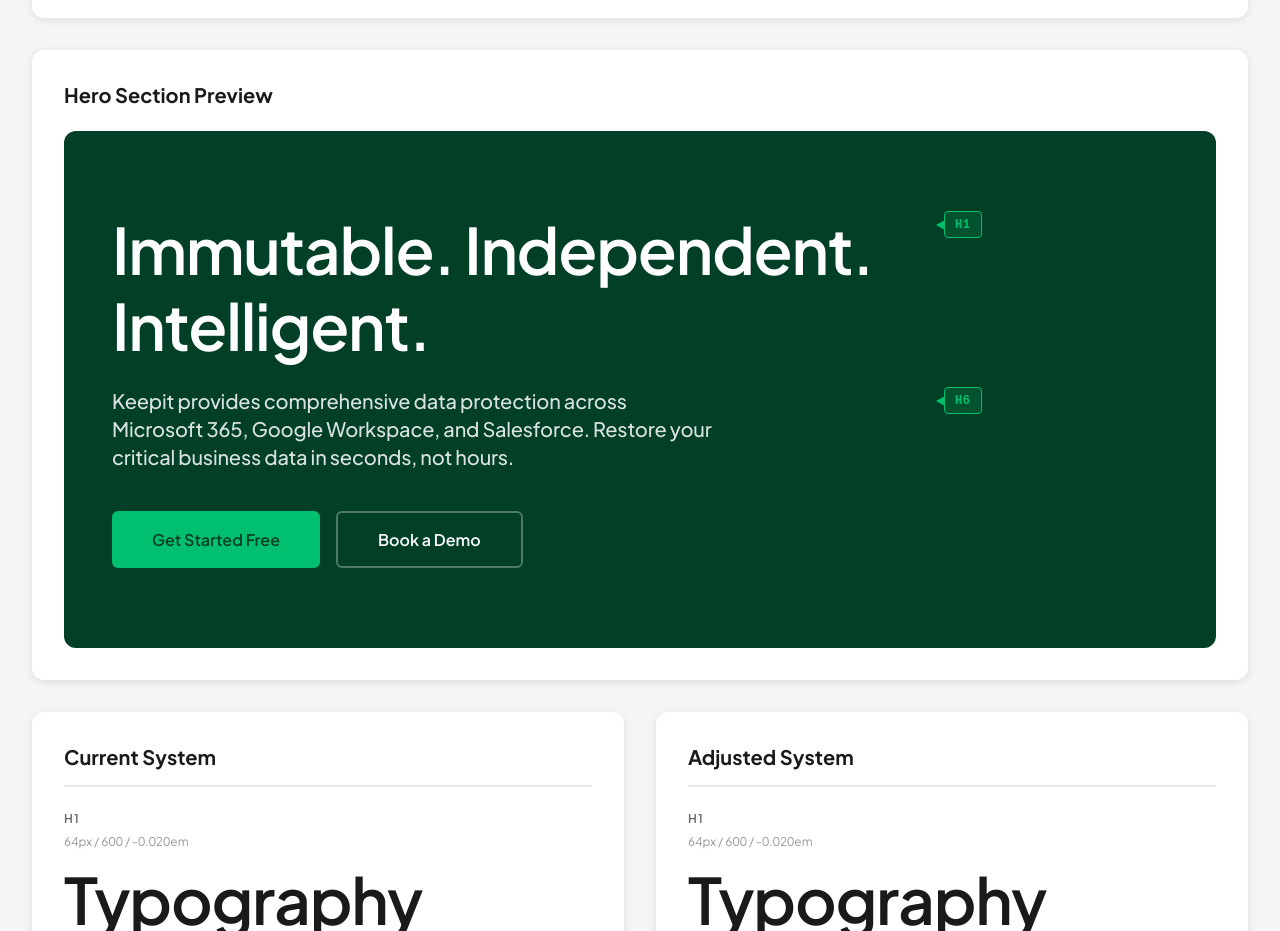
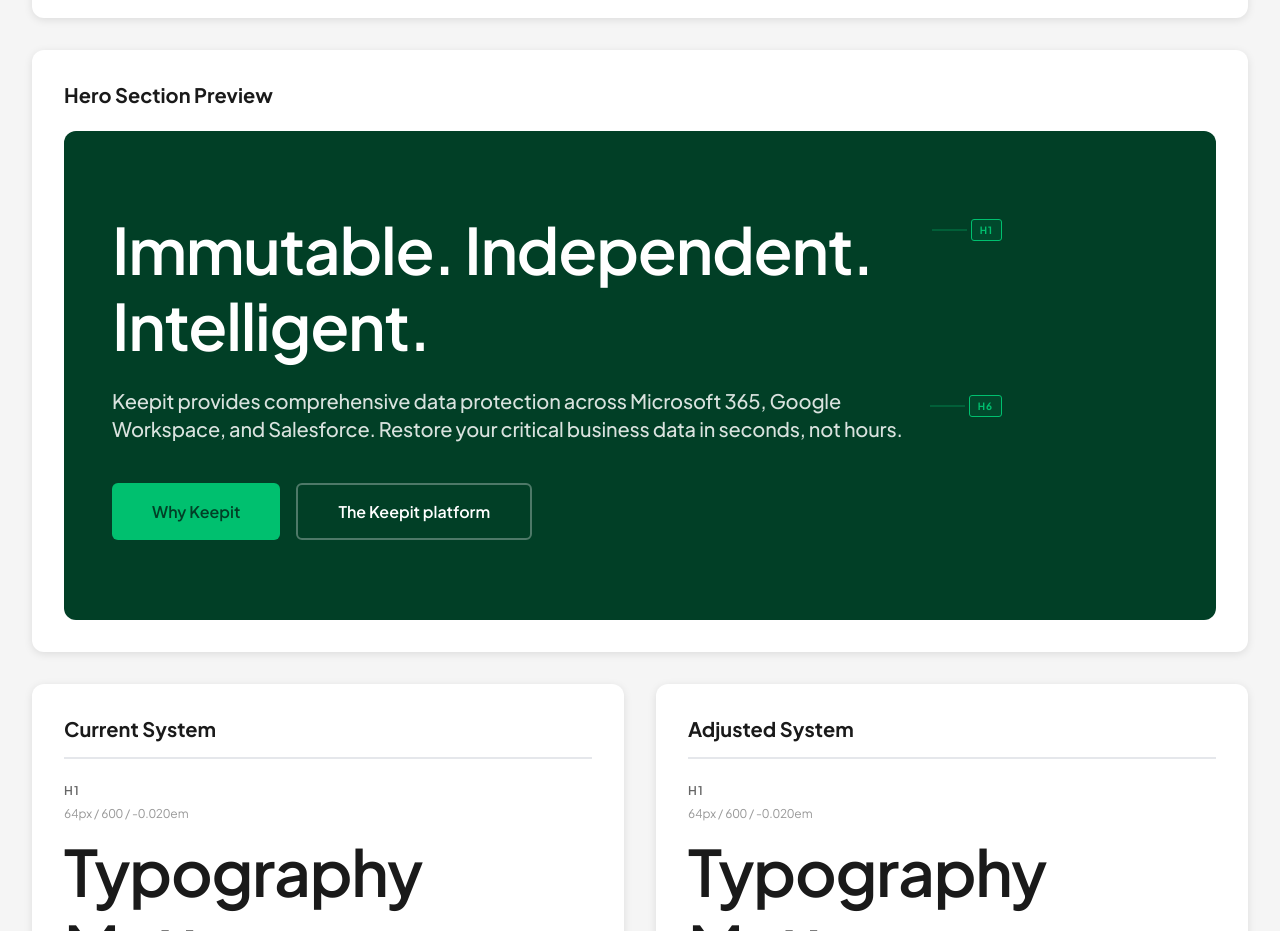
Before and after one commit to ql1max/keepit-type-tester, a plain HTML site: page index.html in a window 1280 px wide. Shown: the part 1120-2051 px from the top of the page. Drawn offline with Linux system fonts and the light colour scheme.

Commit message:
Update button text and improve tooltip design with cleaner annotations

```diff
--- a/css/styles.css
+++ b/css/styles.css
@@ -299,6 +299,7 @@
     border-radius: 12px;
     margin-bottom: 2rem;
     box-shadow: var(--shadow);
+    overflow: visible;
 }
 
 .hero-wireframe h2 {
@@ -311,7 +312,8 @@
     background: #013F26;
     border-radius: 12px;
     padding: 5rem 3rem;
-    overflow: hidden;
+    overflow: visible;
+    position: relative;
 }
 
 .hero-content {
@@ -331,46 +333,42 @@
     color: white;
     margin-bottom: 1.5rem;
     line-height: 1.1;
-    position: relative;
-    display: inline-block;
 }
 
 .hero-description {
     color: rgba(255, 255, 255, 0.85);
     margin-bottom: 2.5rem;
     line-height: 1.7;
-    position: relative;
-    display: inline-block;
-    max-width: 600px;
 }
 
 .type-annotation {
     position: absolute;
-    right: -70px;
-    top: 0;
-    font-size: 0.75rem;
-    font-weight: 600;
+    right: -90px;
+    top: 0.5rem;
+    font-size: 0.625rem;
+    font-weight: 700;
     color: var(--accent);
-    background: rgba(0, 192, 111, 0.15);
-    border: 1px solid var(--accent);
-    padding: 0.35rem 0.65rem;
-    border-radius: 4px;
-    font-family: monospace;
-    letter-spacing: 0.05em;
+    background: rgba(0, 192, 111, 0.08);
+    border: 1.5px solid var(--accent);
+    padding: 0.25rem 0.5rem;
+    border-radius: 3px;
+    font-family: 'Plus Jakarta Sans', sans-serif;
+    letter-spacing: 0.1em;
+    text-transform: uppercase;
     white-space: nowrap;
+    pointer-events: none;
 }
 
 .type-annotation::before {
     content: '';
     position: absolute;
-    left: -9px;
+    left: -40px;
     top: 50%;
     transform: translateY(-50%);
-    width: 0;
-    height: 0;
-    border-top: 5px solid transparent;
-    border-bottom: 5px solid transparent;
-    border-right: 9px solid var(--accent);
+    width: 35px;
+    height: 1px;
+    background: var(--accent);
+    opacity: 0.5;
 }
 
 .hero-actions {
--- a/index.html
+++ b/index.html
@@ -140,8 +140,8 @@
                         <span class="type-annotation">H6</span>
                     </div>
                     <div class="hero-actions">
-                        <button class="hero-btn-primary">Get Started Free</button>
-                        <button class="hero-btn-secondary">Book a Demo</button>
+                        <button class="hero-btn-primary">Why Keepit</button>
+                        <button class="hero-btn-secondary">The Keepit platform</button>
                     </div>
                 </div>
             </div>
```
